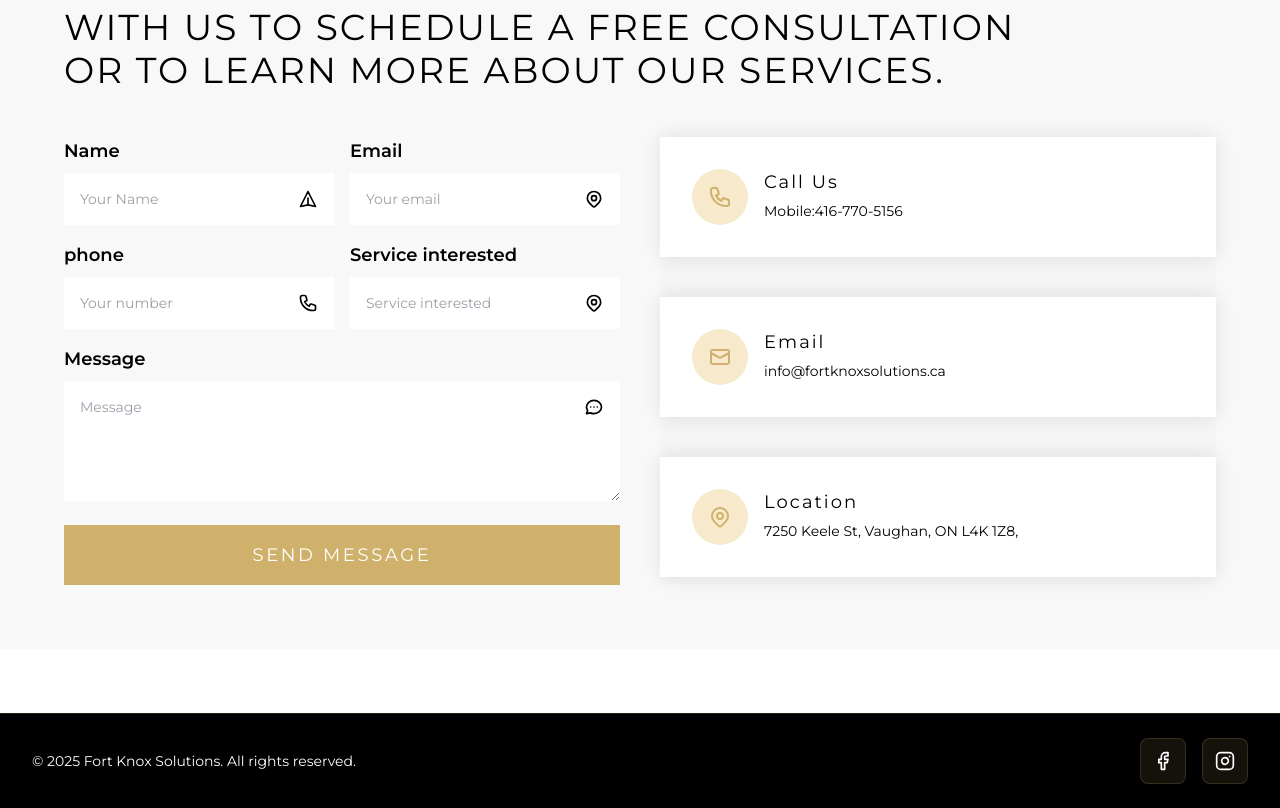
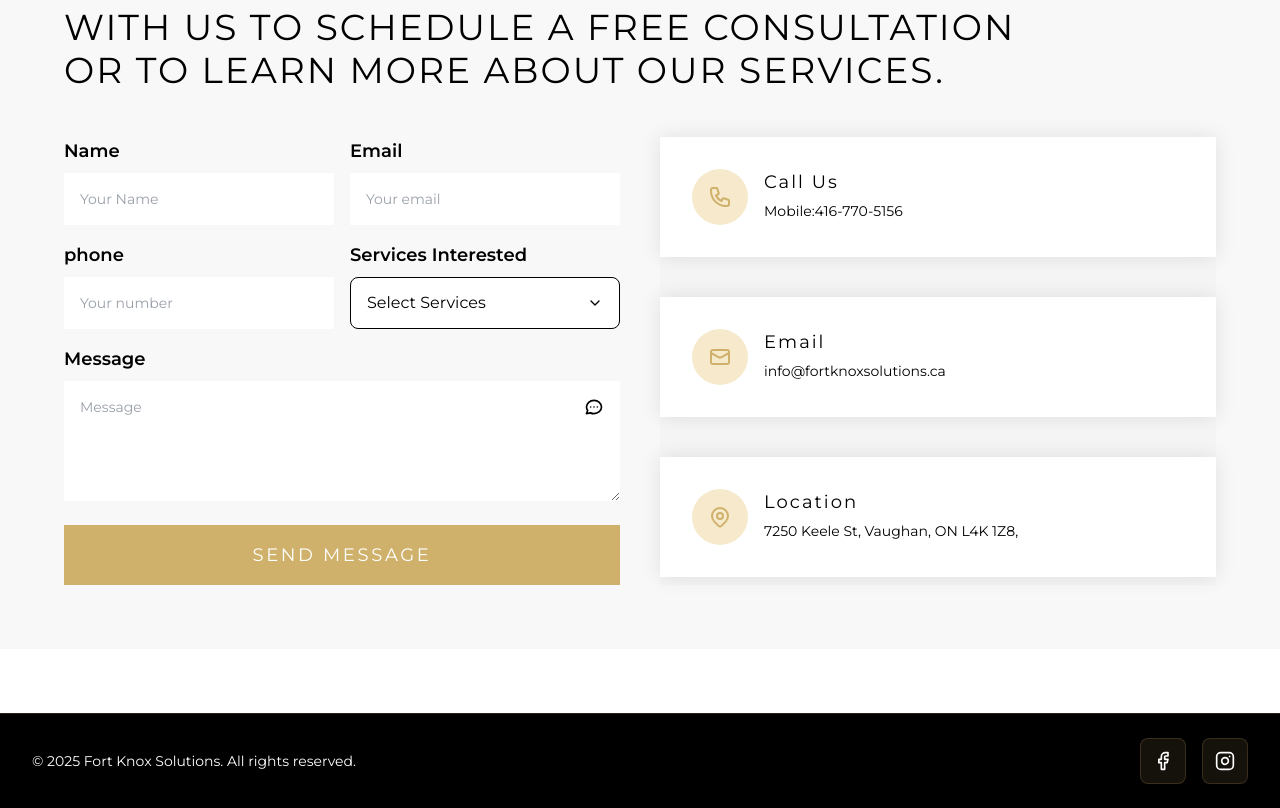
Before and after one commit to Chills221/fortknoxsolutions, a Next.js app: page / in a window 1280 px wide. Shown: the part 10482-11290 px from the top of the page. Built offline with nearby package versions, Linux system fonts and the light colour scheme; a web font is replaced by a local one.

Commit message:
Add Netlify form

```diff
--- a/src/components/CommertialSecurityComponent.jsx
+++ b/src/components/CommertialSecurityComponent.jsx
@@ -91,7 +91,7 @@ const CommertialSecurityComponent =()=>{
                         </div>
 
                         <div className="flex flex-row gap-4">
-                            <svg width="40" height="40" xmlns="http://www.w3.org/2000/svg" viewBox="0 0 24 24" fill="#ccb16a" fill-rule="evenodd" clip-rule="evenodd"><path d="M6 7v-7h13v10h5v14h-23v-17h5zm0 16v-4h-1v4h1zm8-4h-3v4h3v-4zm6 0h-1v4h1v-4zm2-7h-3v6h2v4h1v-10zm-5-10h-9v20h1v-5h7v5h1v-20zm-13 20v-4h2v-9h-3v13h1zm17-6h-1v-2h1v2zm-17-2h1v2h-1v-2zm8 1h-2v-2h2v2zm3 0h-2v-2h2v2zm-10-4v2h-1v-2h1zm7 1h-2v-2h2v2zm3 0h-2v-2h2v2zm-3-3h-2v-2h2v2zm3 0h-2v-2h2v2zm-3-3h-2v-2h2v2zm3 0h-2v-2h2v2z"/></svg>
+                            <svg width="40" height="40" xmlns="http://www.w3.org/2000/svg" viewBox="0 0 24 24" fill="#ccb16a" fillRule="evenodd" clipRule="evenodd"><path d="M6 7v-7h13v10h5v14h-23v-17h5zm0 16v-4h-1v4h1zm8-4h-3v4h3v-4zm6 0h-1v4h1v-4zm2-7h-3v6h2v4h1v-10zm-5-10h-9v20h1v-5h7v5h1v-20zm-13 20v-4h2v-9h-3v13h1zm17-6h-1v-2h1v2zm-17-2h1v2h-1v-2zm8 1h-2v-2h2v2zm3 0h-2v-2h2v2zm-10-4v2h-1v-2h1zm7 1h-2v-2h2v2zm3 0h-2v-2h2v2zm-3-3h-2v-2h2v2zm3 0h-2v-2h2v2zm-3-3h-2v-2h2v2zm3 0h-2v-2h2v2z"/></svg>
                             <div className="">
                             <h5 className="text-black text-xl">Office Buildings
 </h5>
@@ -100,7 +100,7 @@ const CommertialSecurityComponent =()=>{
                         </div>
 
                         <div className="flex flex-row gap-4">
-                            <><svg width="40" height="40" fill="#ccb16a" viewBox="0 0 24 24" xmlns="http://www.w3.org/2000/svg" fill-rule="evenodd" clip-rule="evenodd"><path d="M13 2h2v2h1v19h1v-15l6 3v12h1v1h-24v-1h1v-11h7v11h1v-19h1v-2h2v-2h1v2zm8 21v-2h-2v2h2zm-15 0v-2h-3v2h3zm8 0v-2h-3v2h3zm-2-4v-13h-1v13h1zm9 0v-1h-2v1h2zm-18 0v-2h-1v2h1zm4 0v-2h-1v2h1zm-2 0v-2h-1v2h1zm9 0v-13h-1v13h1zm7-2v-1h-2v1h2zm-18-1v-2h-1v2h1zm2 0v-2h-1v2h1zm2 0v-2h-1v2h1zm14-1v-1h-2v1h2zm0-2.139v-1h-2v1h2z"/></svg></>
+                            <><svg width="40" height="40" fill="#ccb16a" viewBox="0 0 24 24" xmlns="http://www.w3.org/2000/svg" fillRule="evenodd" clipRule="evenodd"><path d="M13 2h2v2h1v19h1v-15l6 3v12h1v1h-24v-1h1v-11h7v11h1v-19h1v-2h2v-2h1v2zm8 21v-2h-2v2h2zm-15 0v-2h-3v2h3zm8 0v-2h-3v2h3zm-2-4v-13h-1v13h1zm9 0v-1h-2v1h2zm-18 0v-2h-1v2h1zm4 0v-2h-1v2h1zm-2 0v-2h-1v2h1zm9 0v-13h-1v13h1zm7-2v-1h-2v1h2zm-18-1v-2h-1v2h1zm2 0v-2h-1v2h1zm2 0v-2h-1v2h1zm14-1v-1h-2v1h2zm0-2.139v-1h-2v1h2z"/></svg></>
                             <div className="">
                             <h5 className="text-black text-xl">Schools & institutions</h5>
                             <p className="text-black text-xl">Increase safety for students and staff
@@ -109,7 +109,7 @@ const CommertialSecurityComponent =()=>{
                         </div>
 
                         <div className="flex flex-row gap-4">
-                            <svg width="40" height="40" xmlns="http://www.w3.org/2000/svg" viewBox="0 0 24 24" fill="#ccb16a" fill-rule="evenodd" clip-rule="evenodd"><path d="M6 23h-3v-10l8.991-8.005 9.009 8.005v10h-3v-9h-12v9zm1-2h10v2h-10v-2zm0-3h10v2h-10v-2zm10-3v2h-10v-2h10zm-5-14.029l12 10.661-1.328 1.493-10.672-9.481-10.672 9.481-1.328-1.493 12-10.661z"/></svg>
+                            <svg width="40" height="40" xmlns="http://www.w3.org/2000/svg" viewBox="0 0 24 24" fill="#ccb16a" fillRule="evenodd" clipRule="evenodd"><path d="M6 23h-3v-10l8.991-8.005 9.009 8.005v10h-3v-9h-12v9zm1-2h10v2h-10v-2zm0-3h10v2h-10v-2zm10-3v2h-10v-2h10zm-5-14.029l12 10.661-1.328 1.493-10.672-9.481-10.672 9.481-1.328-1.493 12-10.661z"/></svg>
                             <div className="">
                             <h5 className="text-black text-xl">Warehouses & industrial facilities</h5>
                             <p className="text-black text-xl">Protect large glass surfaces for damaze and instrution</p>
--- a/src/components/ContactFormComponent.jsx
+++ b/src/components/ContactFormComponent.jsx
@@ -1,18 +1,42 @@
 'use client'
 import React, { useState } from 'react';
-import Button from './Elements/Button';
 import Link from 'next/link';
+import { ChevronDown } from "lucide-react";
+
+const servicesList = [
+  "Free Security Consultation",
+  "Security Window Film",
+  "Door Reinforcements",
+  "Security Cameras",
+];
 
 const ContactFormComponent = () => {
   const [formData, setFormData] = useState({
-    email: '',
-    phone: '',
-    address: '',
-    message: ''
+    name: "",
+    email: "",
+    phone: "",
+    address: "",
+    message: "",
+    services: [], // ✅ Added for multi-select
   });
 
   const [errors, setErrors] = useState({});
+  const [success, setSuccess] = useState(false);
   const [isSubmitting, setIsSubmitting] = useState(false);
+  const [openServices, setOpenServices] = useState(false); // dropdown toggle
+
+  const toggleService = (service) => {
+    setFormData((prev) => {
+      const services = prev.services.includes(service)
+        ? prev.services.filter((s) => s !== service)
+        : [...prev.services, service];
+      return { ...prev, services };
+    });
+
+    // ✅ Close dropdown after selecting
+    setOpenServices(false);
+  };
+
 
   const handleInputChange = (e) => {
     const { name, value } = e.target;
@@ -33,23 +57,26 @@ const ContactFormComponent = () => {
   const validateForm = () => {
     const newErrors = {};
 
-    if (!formData.email.trim()) {
-      newErrors.email = 'Email is required';
-    } else if (!/^[^\s@]+@[^\s@]+\.[^\s@]+$/.test(formData.email)) {
-      newErrors.email = 'Please enter a valid email';
-    }
+    const { name, email, phone, address, message, services } = formData;
 
-    if (!formData.phone.trim()) {
-      newErrors.phone = 'Phone number is required';
-    }
+    if (!name.trim()) newErrors.name = "Name is required.";
+    else if (name.trim().length < 3) newErrors.name = "Name must be at least 3 characters.";
 
-    if (!formData.message.trim()) {
-      newErrors.message = 'Message is required';
-    }
+    if (!email.trim()) newErrors.email = "Email is required.";
+    else if (!/\S+@\S+\.\S+/.test(email)) newErrors.email = "Enter a valid email.";
+
+    if (!phone.trim()) newErrors.phone = "Phone number is required.";
+    else if (!/^\d{10}$/.test(phone)) newErrors.phone = "Phone must be 10 digits.";
+
+    if (!address.trim()) newErrors.address = "Address is required.";
+
+    if (!services || services.length === 0) newErrors.services = "Select at least one service.";
+
+    if (!message.trim()) newErrors.message = "Message is required.";
+    else if (message.trim().length < 10) newErrors.message = "Message must be at least 10 characters.";
 
     return newErrors;
   };
-
 const handleSubmit = async (e) => {
     e.preventDefault();
     const newErrors = validateForm();
@@ -59,15 +86,33 @@ const ContactFormComponent = () => {
       return;
     }
 
+    setErrors({});
     setIsSubmitting(true);
 
-    // Simulate form submission
     try {
-      await new Promise(resolve => setTimeout(resolve, 2000));
-      alert('Message sent successfully!');
-      setFormData({ email: '', phone: '', address: '', message: '' });
+      const form = e.target;
+      const formDataToSend = new FormData(form);
+
+      // ✅ add services manually
+      formDataToSend.set("services", formData.services.join(", "));
+
+      await fetch("/", {
+        method: "POST",
+        body: new URLSearchParams(formDataToSend).toString(),
+        headers: { "Content-Type": "application/x-www-form-urlencoded" },
+      });
+
+      setSuccess(true);
+      setFormData({
+        name: "",
+        email: "",
+        phone: "",
+        address: "",
+        services: [],
+        message: "",
+      });
     } catch (error) {
-      alert('Failed to send message. Please try again.');
+      console.error("Form submission error", error);
     } finally {
       setIsSubmitting(false);
     }
@@ -83,8 +128,23 @@ const ContactFormComponent = () => {
           </h2>
         </div>
         <div className="flex flex-col lg:flex-row gap-10">
+
           {/* Left Side - Form */}
           <div className="flex-1 ">
+            <form
+              name="contact-form"
+              method="POST"
+              data-netlify="true"
+              onSubmit={handleSubmit}
+              className="space-y-6"
+            >
+              {/* Required hidden inputs */}
+              <input type="hidden" name="form-name" value="contact-form" />
+              {success && (
+        <div className="p-4 bg-green-100 text-green-700 rounded-lg">
+          ✅ Thank you! Your message has been sent.
+        </div>
+      )}
               <div className="mx-auto lg:mx-0">
                 <div className="space-y-4">
                   {/* Email Field */}
@@ -95,25 +155,21 @@ const ContactFormComponent = () => {
                       </label>
                       <div className="relative">
                         <input
-                        type="your name"
+                          type="text"
                           id="name"
-                        name="your name"
-                        value={formData.email}
+                          name="name"
+                          value={formData.name}
                           onChange={handleInputChange}
                           placeholder="Your Name"
-                        className={`w-full px-4 py-4 pr-12 text-gray-700 text-sm bg-white focus:outline-none focus:ring-2 focus:ring-[#cfb16b] focus:border-transparent transition-all duration-200 ${errors.email ? 'border-red-500' : 'border-gray-200'
+                          className={`w-full px-4 py-4 pr-12 text-gray-700 text-sm bg-white focus:outline-none focus:ring-2 focus:ring-[#cfb16b] focus:border-transparent transition-all duration-200 ${errors.name ? 'border-red-500' : 'border-gray-200'
                             }`}
-                        aria-describedby={errors.email ? "email-error" : undefined}
+                          aria-describedby={errors.name ? "email-error" : undefined}
                         />
-                      <div className="absolute inset-y-0 right-0 flex items-center pr-4">
-                        <svg className="w-5 h-5 text-black" fill="none" stroke="currentColor" viewBox="0 0 24 24">
-                          <path strokeLinecap="round" strokeLinejoin="round" strokeWidth={2} d="M12 19l9 2-9-18-9 18 9-2zm0 0v-8" />
-                        </svg>
+
                       </div>
-                    </div>
-                    {errors.email && (
+                      {errors.name && (
                         <span id="email-error" className="text-red-500 text-sm mt-1" role="alert">
-                        {errors.email}
+                          {errors.name}
                         </span>
                       )}
                     </div>
@@ -125,27 +181,21 @@ const ContactFormComponent = () => {
                       </label>
                       <div className="relative">
                         <input
-                        type="tel"
-                        id="phone"
-                        name="phone"
-                        value={formData.phone}
+                          type="email"
+                          id="email"
+                          name="email"
+                          value={formData.email}
                           onChange={handleInputChange}
                           placeholder="Your email"
-                        className={`w-full px-4 py-4 pr-12 text-gray-700 text-sm bg-white focus:outline-none focus:ring-2 focus:ring-[#cfb16b] focus:border-transparent transition-all duration-200 ${errors.phone ? 'border-red-500' : 'border-gray-200'
+                          className={`w-full px-4 py-4 pr-12 text-gray-700 text-sm bg-white focus:outline-none focus:ring-2 focus:ring-[#cfb16b] focus:border-transparent transition-all duration-200 ${errors.email ? 'border-red-500' : 'border-gray-200'
                             }`}
-                        aria-describedby={errors.phone ? "phone-error" : undefined}
+                          aria-describedby={errors.email ? "phone-error" : undefined}
                         />
-                      <div className="absolute inset-y-0 right-0 flex items-center pr-4">
 
-                         <svg className="w-5 h-5 text-black" fill="none" stroke="currentColor" viewBox="0 0 24 24">
-                        <path strokeLinecap="round" strokeLinejoin="round" strokeWidth={2} d="M17.657 16.657L13.414 20.9a1.998 1.998 0 01-2.827 0l-4.244-4.243a8 8 0 1111.314 0z" />
-                        <path strokeLinecap="round" strokeLinejoin="round" strokeWidth={2} d="M15 11a3 3 0 11-6 0 3 3 0 016 0z" />
-                      </svg>
                       </div>
-                    </div>
-                    {errors.phone && (
+                      {errors.email && (
                         <span id="phone-error" className="text-red-500 text-sm mt-1" role="alert">
-                        {errors.phone}
+                          {errors.email}
                         </span>
                       )}
                     </div>
@@ -159,41 +209,51 @@ const ContactFormComponent = () => {
                       </label>
                       <div className="relative">
                         <input
-                      type="text"
-                      id="number"
-                      name="number"
-                      value={formData.address}
+                          type="tel"
+                          id="phone"
+                          name="phone"
+                          value={formData.phone}
                           onChange={handleInputChange}
                           placeholder="Your number"
                           className="w-full px-4 py-4 pr-12 text-gray-700 text-sm bg-white focus:outline-none focus:ring-2 focus:ring-[#cfb16b] focus:border-transparent transition-all duration-200"
                         />
-                    <div className="absolute inset-y-0 right-0 flex items-center pr-4">
-                      <svg className="w-5 h-5 text-black" fill="none" stroke="currentColor" viewBox="0 0 24 24">
-                          <path strokeLinecap="round" strokeLinejoin="round" strokeWidth={2} d="M3 5a2 2 0 012-2h3.28a1 1 0 01.948.684l1.498 4.493a1 1 0 01-.502 1.21l-2.257 1.13a11.042 11.042 0 005.516 5.516l1.13-2.257a1 1 0 011.21-.502l4.493 1.498a1 1 0 01.684.949V19a2 2 0 01-2 2h-1C9.716 21 3 14.284 3 6V5z" />
-                        </svg>
-                    </div>
+
                       </div>
                     </div>
                     <div className="flex flex-col">
-                  <label htmlFor="phone" className="text-lg font-semibold text-black mb-2">
-                    Service interested
+                      <label className="text-lg font-semibold text-black mb-2">
+                        Services Interested
                       </label>
                       <div className="relative">
+                        <button
+                          type="button"
+                          onClick={() => setOpenServices(!openServices)}
+                          className="w-full flex justify-between items-center px-4 py-3 border rounded-lg bg-white"
+                        >
+                          {formData.services.length > 0
+                            ? formData.services.join(", ")
+                            : "Select Services"}
+                          <ChevronDown className="w-4 h-4" />
+                        </button>
+
+                        {openServices && (
+                          <div className="absolute mt-1 w-full bg-white border rounded-lg shadow-lg z-10">
+                            {servicesList.map((service) => (
+                              <label
+                                key={service}
+                                className="flex items-center px-4 py-2 hover:bg-gray-100 cursor-pointer"
+                              >
                                 <input
-                      type="text"
-                      id="service-interested"
-                      name="service-interested"
-                      value={formData.address}
-                      onChange={handleInputChange}
-                      placeholder="Service interested"
-                      className="w-full px-4 py-4 pr-12 text-gray-700 text-sm bg-white focus:outline-none focus:ring-2 focus:ring-[#cfb16b] focus:border-transparent transition-all duration-200"
+                                  type="checkbox"
+                                  checked={formData.services.includes(service)}
+                                  onChange={() => toggleService(service)}
+                                  className="mr-2"
                                 />
-                    <div className="absolute inset-y-0 right-0 flex items-center pr-4">
-                      <svg className="w-5 h-5 text-black" fill="none" stroke="currentColor" viewBox="0 0 24 24">
-                        <path strokeLinecap="round" strokeLinejoin="round" strokeWidth={2} d="M17.657 16.657L13.414 20.9a1.998 1.998 0 01-2.827 0l-4.244-4.243a8 8 0 1111.314 0z" />
-                        <path strokeLinecap="round" strokeLinejoin="round" strokeWidth={2} d="M15 11a3 3 0 11-6 0 3 3 0 016 0z" />
-                      </svg>
+                                {service}
+                              </label>
+                            ))}
                           </div>
+                        )}
                       </div>
                     </div>
                   </div>
@@ -239,7 +299,7 @@ const ContactFormComponent = () => {
                     onMouseEnter={(e) => e.target.style.backgroundColor = '#000'}
                     onMouseLeave={(e) => e.target.style.backgroundColor = '#cfb16b'}
                   >
-                  {isSubmitting ? (
+                    {isSubmitting  ? (
                       <div className="flex items-center justify-center">
                         <svg className="animate-spin -ml-1 mr-3 h-5 w-5 text-white" xmlns="http://www.w3.org/2000/svg" fill="none" viewBox="0 0 24 24">
                           <circle className="opacity-25" cx="12" cy="12" r="10" stroke="currentColor" strokeWidth="4"></circle>
@@ -253,6 +313,7 @@ const ContactFormComponent = () => {
                   </button>
                 </div>
               </div>
+            </form>
           </div>
 
           {/* Right Side - Contact Info */}
```
Lines whose indentation alone changed are shown as unchanged.
